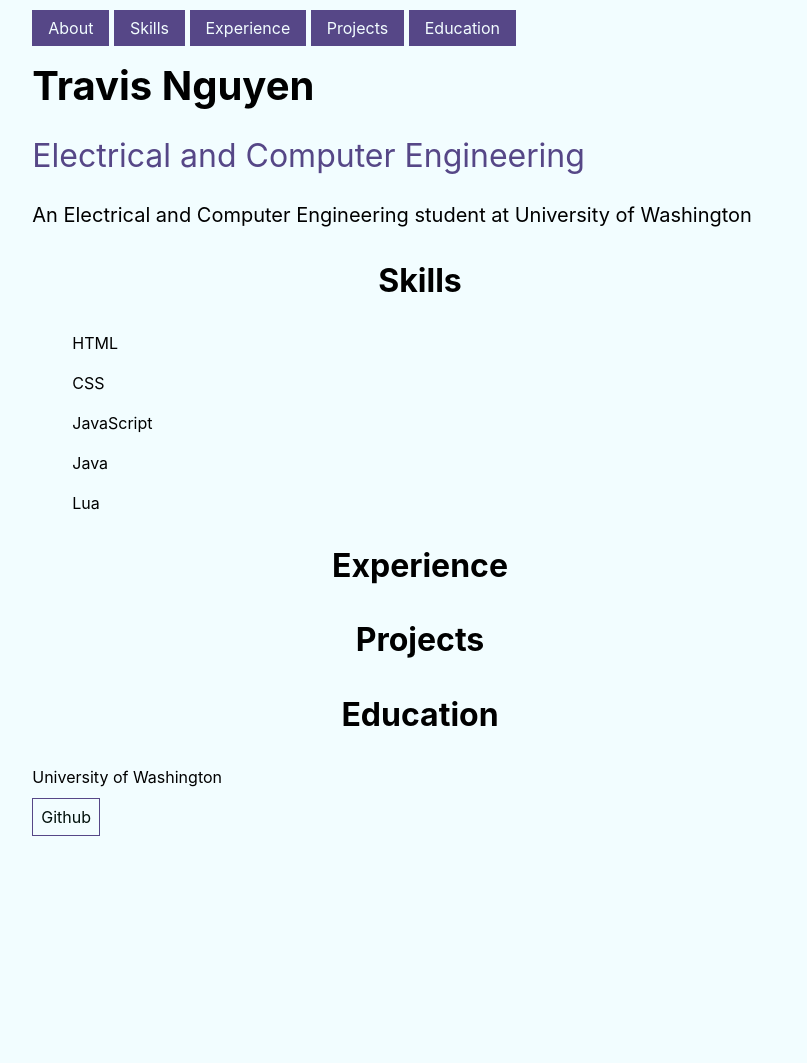
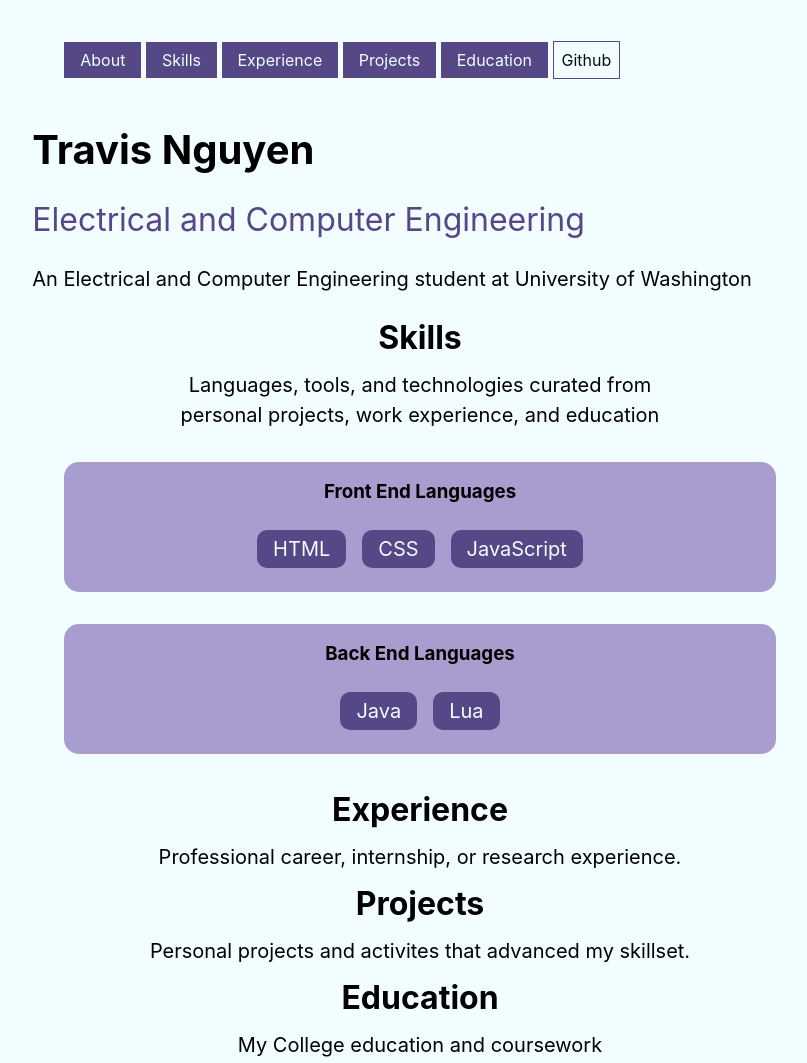
Before and after one commit to Travingu/travingu.github.io, an Astro site in the folder website/: page / in a window 1280 px wide. Shown: the top 1063 px of the page, without its empty margins (220-1027 px from the left). Before the commit the page ends 845 px from the top, so only its background shows below. Built offline with nearby package versions, Linux system fonts and the light colour scheme; Astro itself is replaced by a stand-in of ours.

Commit message:
Adding Detail to Skills + Extras

```diff
--- a/website/src/components/Footer.astro
+++ /dev/null
@@ -1,7 +0,0 @@
----
-import Social from './Social.astro';
----
-
-<footer>
-    <Social platform = "github" username = "Travingu" />
-</footer>
--- a/website/src/components/Header.astro
+++ b/website/src/components/Header.astro
@@ -1,10 +1,14 @@
 ---
+import Social from './Social.astro';
 ---
-<a href="#title">About</a>
-<a href="#skills">Skills</a>
-<a href="#experience">Experience</a>
-<a href="#projects">Projects</a>
-<a href="#education">Education</a>
+<div id="head">
+    <a href="#title">About</a>
+    <a href="#skills">Skills</a>
+    <a href="#experience">Experience</a>
+    <a href="#projects">Projects</a>
+    <a href="#education">Education</a>
+    <Social platform="github" username="Travingu"/>
+</div>
 
 <style>
     a {
@@ -12,9 +16,14 @@
         color: #f2fdff;
         background-color: #564787;
         text-decoration: none;
+
     }
 
-    html {
+    #head {
+        padding: 2rem;
+        background-color: #f2fdff;
+        top: 0rem;
         position: sticky;
     }
+
 </style>
--- a/website/src/components/Social.astro
+++ b/website/src/components/Social.astro
@@ -11,5 +11,7 @@ const { platform, username } = Astro.props
         padding: 0.5rem;
         text-decoration: none;
         text-transform: capitalize;
+        top: 1rem;
+        position: sticky;
     }
 </style>
--- a/website/src/pages/index.astro
+++ b/website/src/pages/index.astro
@@ -1,7 +1,6 @@
 ---
 import '../styles/global.css';
 import Header from '../components/Header.astro';
-import Footer from '../components/Footer.astro';
 
 // Name
 const name = "Travis"
@@ -11,7 +10,8 @@ const fullName = name + " Nguyen"
 const major = "Electrical and Computer Engineering"
 const school = "University of Washington"
 const interests = ["Software Development"] // TODO
-const languages = ["HTML", "CSS", "JavaScript", "Java", "Lua"]
+const frontLanguages = ["HTML", "CSS", "JavaScript"]
+const backLanguages =["Java", "Lua"]
 ---
 
 <html lang="en">
@@ -20,7 +20,7 @@ const languages = ["HTML", "CSS", "JavaScript", "Java", "Lua"]
     <link rel="icon" type="image/svg+xml" href="/favicon.svg" />
     <meta name="viewport" content="width=device-width" />
     <meta name="generator" content={Astro.generator} >
-    <title>{fullName} - Portfolio</title>
+    <title>{fullName} | Portfolio</title>
   </head>
   <body>
     <Header/>
@@ -30,18 +30,27 @@ const languages = ["HTML", "CSS", "JavaScript", "Java", "Lua"]
     <p id="summary">An {major} student at {school}</p>
 
     <h2 id="skills" class="Titles">Skills</h2>
-    <ul>
-      {languages.map((language) => <p>{language}</p>)}
-    </ul>
+    <p class="BasicText">Languages, tools, and technologies curated from <br>personal projects, work experience, and education</p>
+    <!-- Change class="BasicText" on line below since it will be in a different format than plain text -->
+    <div class="filterBoxes">
+      <div class="box frontEnd">
+        <h3 class="titleBoxes">Front End Languages</h3>
+        {frontLanguages.map((language) => <p class="BasicText language">{language}</p>)}
+      </div>
+      <div class="box backEnd">
+        <h3 class="titleBoxes">Back End Languages</h3>
+        {backLanguages.map((language) => <p class="BasicText language">{language}</p>)}
+      </div>
+    </div>
 
     <h2 id="experience" class="Titles">Experience</h2>
-
+    <p class="BasicText">Professional career, internship, or research experience.</p>
 
     <h2 id="projects" class="Titles">Projects</h2>
-
+    <p class="BasicText">Personal projects and activites that advanced my skillset.</p>
 
     <h2 id="education" class="Titles">Education</h2>
+    <p class="BasicText">My College education and coursework</p>
     <p>{school}</p>
-    <Footer/>
   </body>
 </html>
--- a/website/src/styles/global.css
+++ b/website/src/styles/global.css
@@ -37,4 +37,39 @@ h1 {
 .Titles {
     text-align: center;
     font-size: 2rem;
+    margin: 0.5rem;
 }
+
+.BasicText {
+    text-align: center;
+    font-size: 1.25rem;
+    margin: 0;
+}
+/* Make it columns */
+.box {
+    background-color: #a89dce;
+    border-radius: 15px;
+    margin: 2rem;
+    padding: 1rem;
+    text-align: center;
+}
+
+.titleBoxes {
+    margin-top: 0;
+    margin-bottom: 1rem;
+}
+
+.language {
+    margin: 0.5rem 0.5rem;
+    background-color: #564787;
+    width: fit-content;
+    padding: 0.25rem 1rem;
+    border-radius: 10px;
+    display: inline-flex;
+    color: #f2fdff;
+}
+
+.language:hover {
+    font-size: 1.5rem;
+    color: #a89dce;
+}
```
Also changed, not shown: website/src/assets/astro.svg (deleted), website/src/assets/background.svg (deleted).
